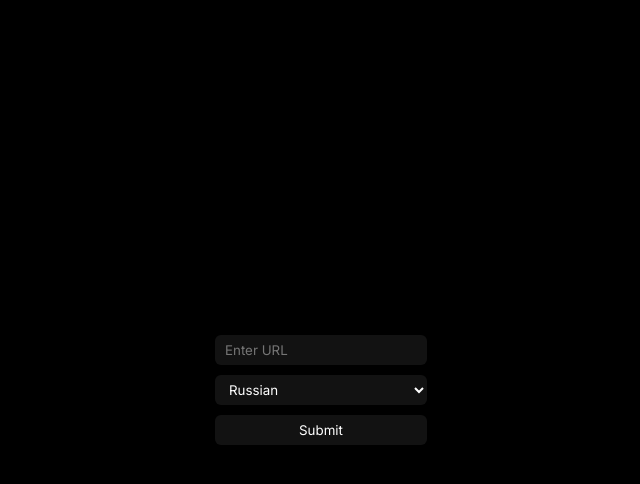
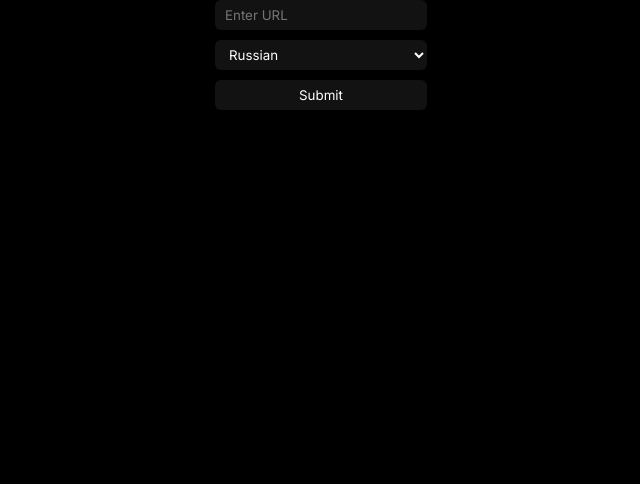
Before and after one commit to Hartaithan/trophy-list-fetcher, a Next.js app: page / in a window 1280 px wide. Shown: the top 484 px of the page, without its empty margins (319-959 px from the left). Built offline with nearby package versions, Linux system fonts and the light colour scheme.

Commit message:
fix main container align

```diff
--- a/pages/result.tsx
+++ b/pages/result.tsx
@@ -57,8 +57,8 @@ export const getServerSideProps: GetServerSideProps<IResultPageProps> = async (
     };
   }
   try {
-    const result = await fetch(API_URL + `/fetch?url=${url}`).then((res) =>
-      res.json()
+    const result = await fetch(API_URL + `/fetch?url=${url}&example=true`).then(
+      (res) => res.json()
     );
     return {
       props: { result },
--- a/styles/globals.css
+++ b/styles/globals.css
@@ -20,11 +20,13 @@ body,
 }
 
 main {
-  flex: 1 1 auto;
+  flex-grow: 1;
+  flex-shrink: 1;
+  flex-basis: auto;
   width: 100%;
   display: flex;
   flex-direction: column;
-  justify-content: center;
+  justify-content: flex-start;
   align-items: center;
   padding-bottom: 20px;
 }
```
